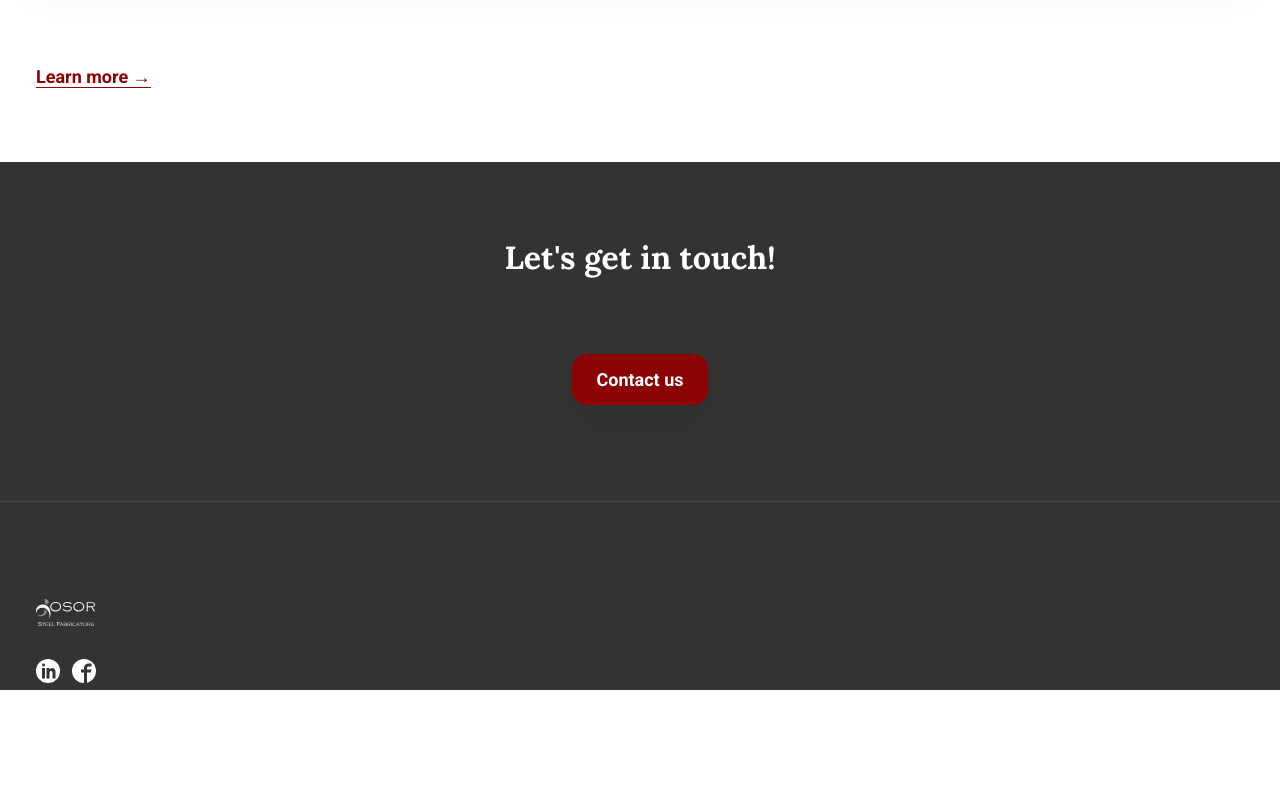
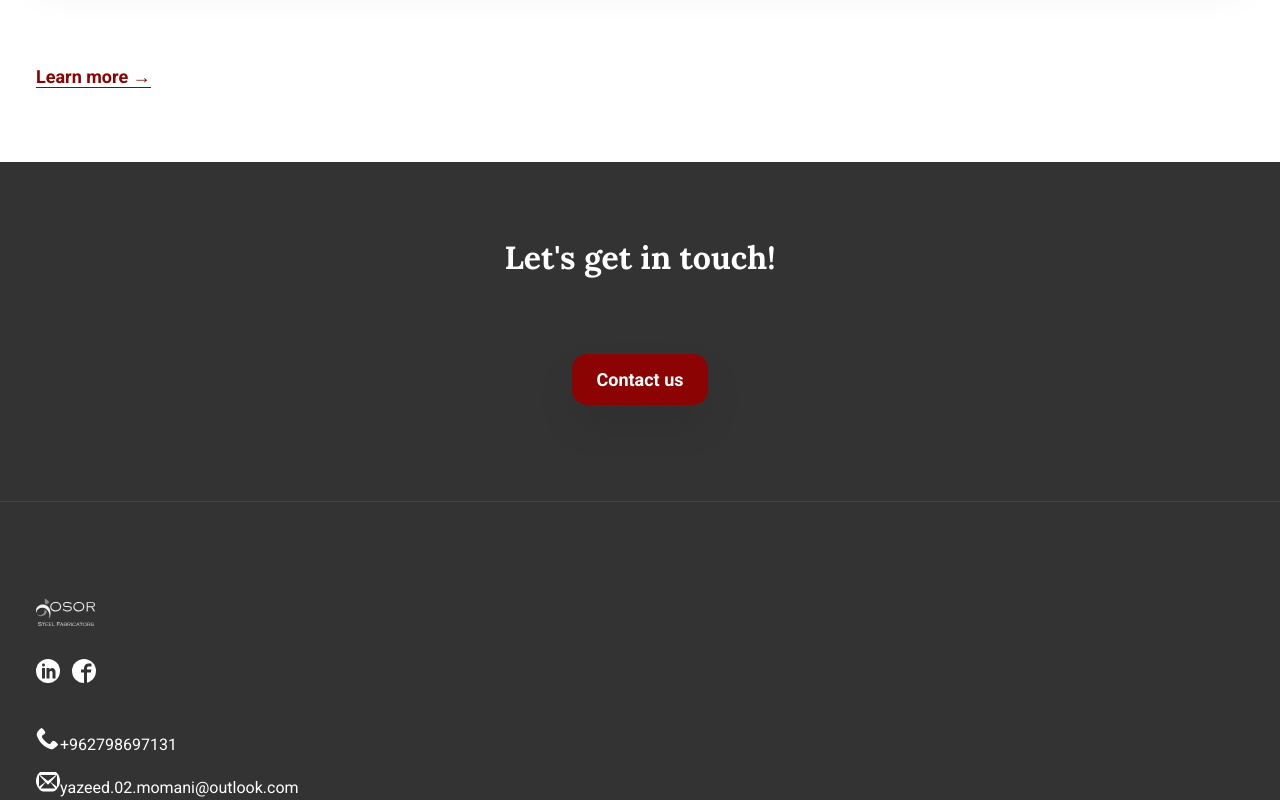
Before and after one commit to yazeedmomani/wrk_web_josor-steels, a React (Create React App) app: page / in a window 1280 px wide. Shown: the part 3789-4589 px from the top of the page. Before the commit the page ends 4479 px from the top, so only its background shows below. Built offline with nearby package versions, Linux system fonts and the light colour scheme; a web font is replaced by a local one.

Commit message:
add contact info

```diff
--- a/src/pages/root/Footer.jsx
+++ b/src/pages/root/Footer.jsx
@@ -1,7 +1,7 @@
 import Logo from "../../svg/Logo";
 import LangChanger from "../../components/buttons/LangChanger";
 import PrimaryLink from "../../components/buttons/PrimaryLink";
-import SocialMediaIcon from "../../svg/SocialMediaIcon";
+import ContactIcon from "../../svg/ContactIcon";
 
 import styles from "./Footer.module.css";
 
@@ -11,18 +11,39 @@ function Footer() {
       <div className={styles.center}>
         <Logo isDark={true} />
         <div className={styles["icons-container"]}>
-          <SocialMediaIcon
+          <ContactIcon
             styles={styles.icon}
             type="linkedIn"
             isDark={true}
           />
-          <SocialMediaIcon
+          <ContactIcon
             styles={styles.icon}
             type="facebook"
             isDark={true}
           />
         </div>
-
+        <div className={styles["tel-container"]}>
+          <a href="tel:+962798697131">
+            <ContactIcon
+              type="phone"
+              isDark={true}
+              styles={styles["tel-icon"]}
+            />
+            <span className={styles["tel-text"]}>+962798697131</span>
+          </a>
+        </div>
+        <div className={styles["mail-container"]}>
+          <a href="mailto:yazeed.02.momani@outlook.com">
+            <ContactIcon
+              type="email"
+              isDark={true}
+              styles={styles["email-icon"]}
+            />
+            <span className={styles["email-text"]}>
+              yazeed.02.momani@outlook.com
+            </span>
+          </a>
+        </div>
       </div>
     </footer>
   );
--- a/src/pages/root/Footer.module.css
+++ b/src/pages/root/Footer.module.css
@@ -16,3 +16,21 @@
 .icon:not(:first-child) {
   margin-left: 1.2rem;
 }
+
+.tel-container {
+  margin-top: 3.6rem;
+}
+
+.mail-container {
+  margin-top: 1.2rem;
+}
+
+.footer a:link,
+.footer a:visited {
+  color: var(--color-white);
+}
+
+.footer a:hover,
+.footer a:active {
+  color: var(--color-grey-light-01);
+}
--- a/src/svg/SocialMediaIcon.jsx
+++ b/src/svg/ContactIcon.jsx
@@ -1,6 +1,6 @@
-import styles from "./SocialMediaIcon.module.css";
+import styles from "./ContactIcon.module.css";
 
-function SocialMediaIcon(props) {
+function ContactIcon(props) {
   const iconStyles = `${styles.icon} ${props.isDark === true && styles.dark} ${
     props.isAnimated === true && styles.animated
   } ${props.styles}`;
@@ -13,7 +13,7 @@ function SocialMediaIcon(props) {
         version="1.1"
         xmlns="http://www.w3.org/2000/svg"
         viewBox="0 0 32 32">
-        <title>facebook2</title>
+        <title>facebook</title>
         <path d="M29 0h-26c-1.65 0-3 1.35-3 3v26c0 1.65 1.35 3 3 3h13v-14h-4v-4h4v-2c0-3.306 2.694-6 6-6h4v4h-4c-1.1 0-2 0.9-2 2v2h6l-1 4h-5v14h9c1.65 0 3-1.35 3-3v-26c0-1.65-1.35-3-3-3z"></path>
       </svg>
     ),
@@ -28,9 +28,31 @@ function SocialMediaIcon(props) {
         <path d="M29 0h-26c-1.65 0-3 1.35-3 3v26c0 1.65 1.35 3 3 3h26c1.65 0 3-1.35 3-3v-26c0-1.65-1.35-3-3-3zM12 26h-4v-14h4v14zM10 10c-1.106 0-2-0.894-2-2s0.894-2 2-2c1.106 0 2 0.894 2 2s-0.894 2-2 2zM26 26h-4v-8c0-1.106-0.894-2-2-2s-2 0.894-2 2v8h-4v-14h4v2.481c0.825-1.131 2.087-2.481 3.5-2.481 2.488 0 4.5 2.238 4.5 5v9z"></path>
       </svg>
     ),
+    email: (
+      <svg
+        onClick={props.onClick}
+        className={iconStyles}
+        version="1.1"
+        xmlns="http://www.w3.org/2000/svg"
+        viewBox="0 0 32 32">
+        <title>e-mail</title>
+        <path d="M29 4h-26c-1.65 0-3 1.35-3 3v20c0 1.65 1.35 3 3 3h26c1.65 0 3-1.35 3-3v-20c0-1.65-1.35-3-3-3zM12.461 17.199l-8.461 6.59v-15.676l8.461 9.086zM5.512 8h20.976l-10.488 7.875-10.488-7.875zM12.79 17.553l3.21 3.447 3.21-3.447 6.58 8.447h-19.579l6.58-8.447zM19.539 17.199l8.461-9.086v15.676l-8.461-6.59z"></path>
+      </svg>
+    ),
+    phone: (
+      <svg
+        onClick={props.onClick}
+        className={iconStyles}
+        version="1.1"
+        xmlns="http://www.w3.org/2000/svg"
+        viewBox="0 0 32 32">
+        <title>phone</title>
+        <path d="M22 20c-2 2-2 4-4 4s-4-2-6-4-4-4-4-6 2-2 4-4-4-8-6-8-6 6-6 6c0 4 4.109 12.109 8 16s12 8 16 8c0 0 6-4 6-6s-6-8-8-6z"></path>
+      </svg>
+    ),
   };
 
   return icons[props.type];
 }
 
-export default SocialMediaIcon;
+export default ContactIcon;
```
Also changed, not shown: envelop.svg (added), phone.svg (added), src/svg/ContactIcon.module.css (renamed from src/svg/SocialMediaIcon.module.css).
